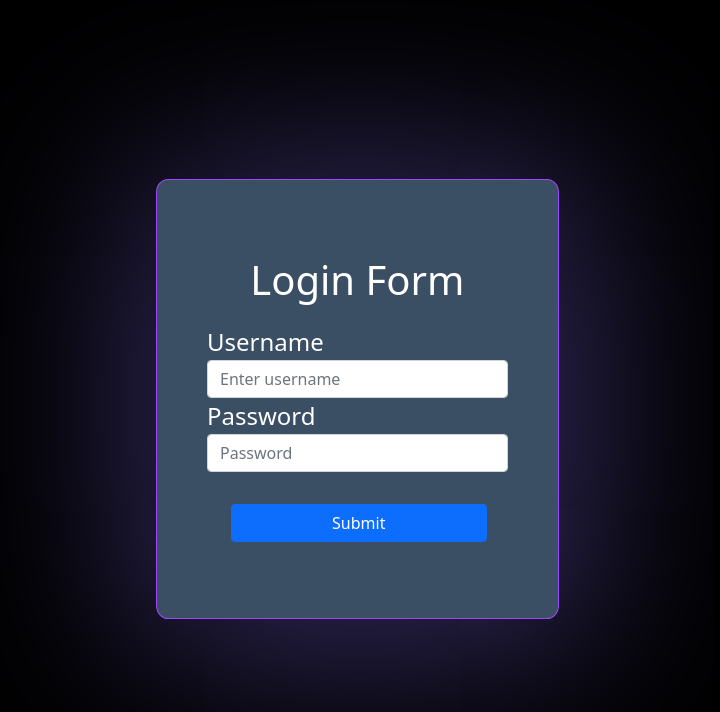
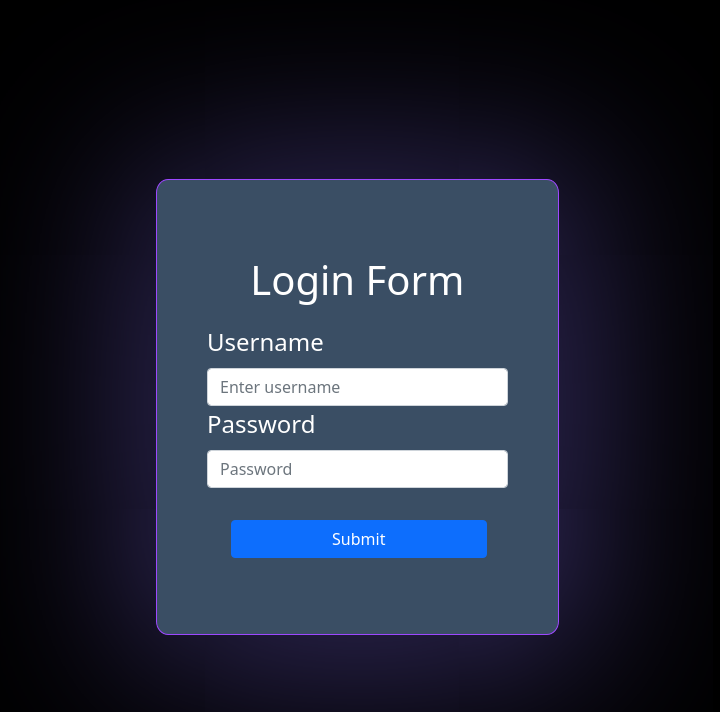
Before and after one commit to kavania2002/MobiMart, a Django app: page /login in a window 1280 px wide. Shown: the top 712 px of the page, without its empty margins (304-1024 px from the left). Run offline with Django 3.2, Linux system fonts and the light colour scheme; some libraries are stand-ins or nearby versions.

Commit message:
Update login.html

```diff
--- a/MobiMart/templates/login.html
+++ b/MobiMart/templates/login.html
@@ -1,4 +1,3 @@
-
 <!DOCTYPE html>
 <html lang="en">
 
@@ -76,11 +75,11 @@ label{
 
           <h2>Login Form</h2>
           <div class="form-group">
-            <label for="exampleInputEmail1">Username</label>
-            <input type="text" class="form-control" placeholder="Enter username" required></div>
+            <label class="form-label">Username</label>
+            <input type="text" class="form-control" name="username" placeholder="Enter username" required></div>
           <div class="form-group">
-            <label for="exampleInputPassword1">Password</label>
-            <input type="password" class="form-control" id="exampleInputPassword1" placeholder="Password" required>
+            <label class="form-label">Password</label>
+            <input type="password" class="form-control" name="password" placeholder="Password" required>
           </div>
           <button type="submit" class="btn btn-primary btn-block" id="btn-id">Submit</button>
             {% for message in messages %}
```
